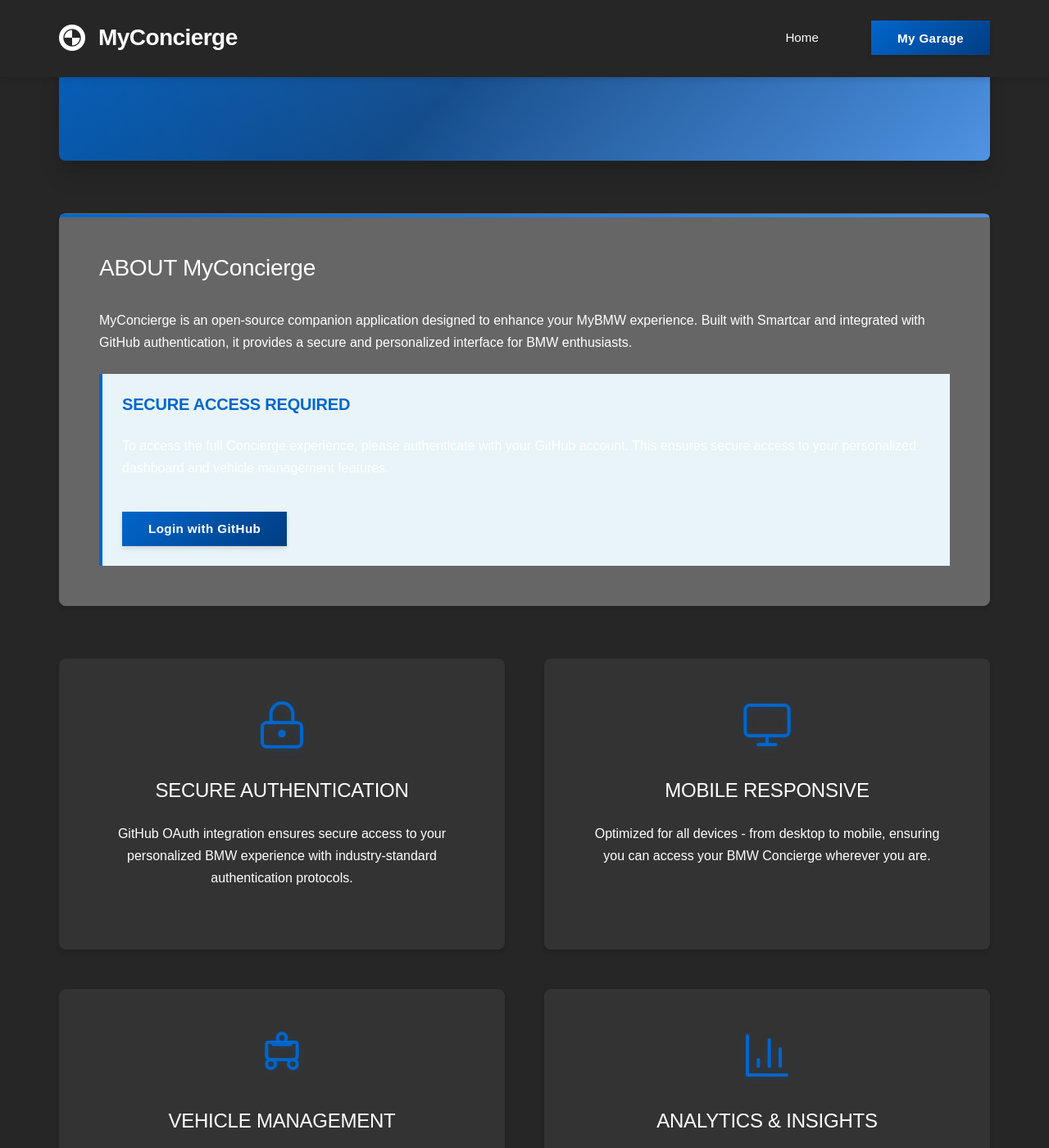
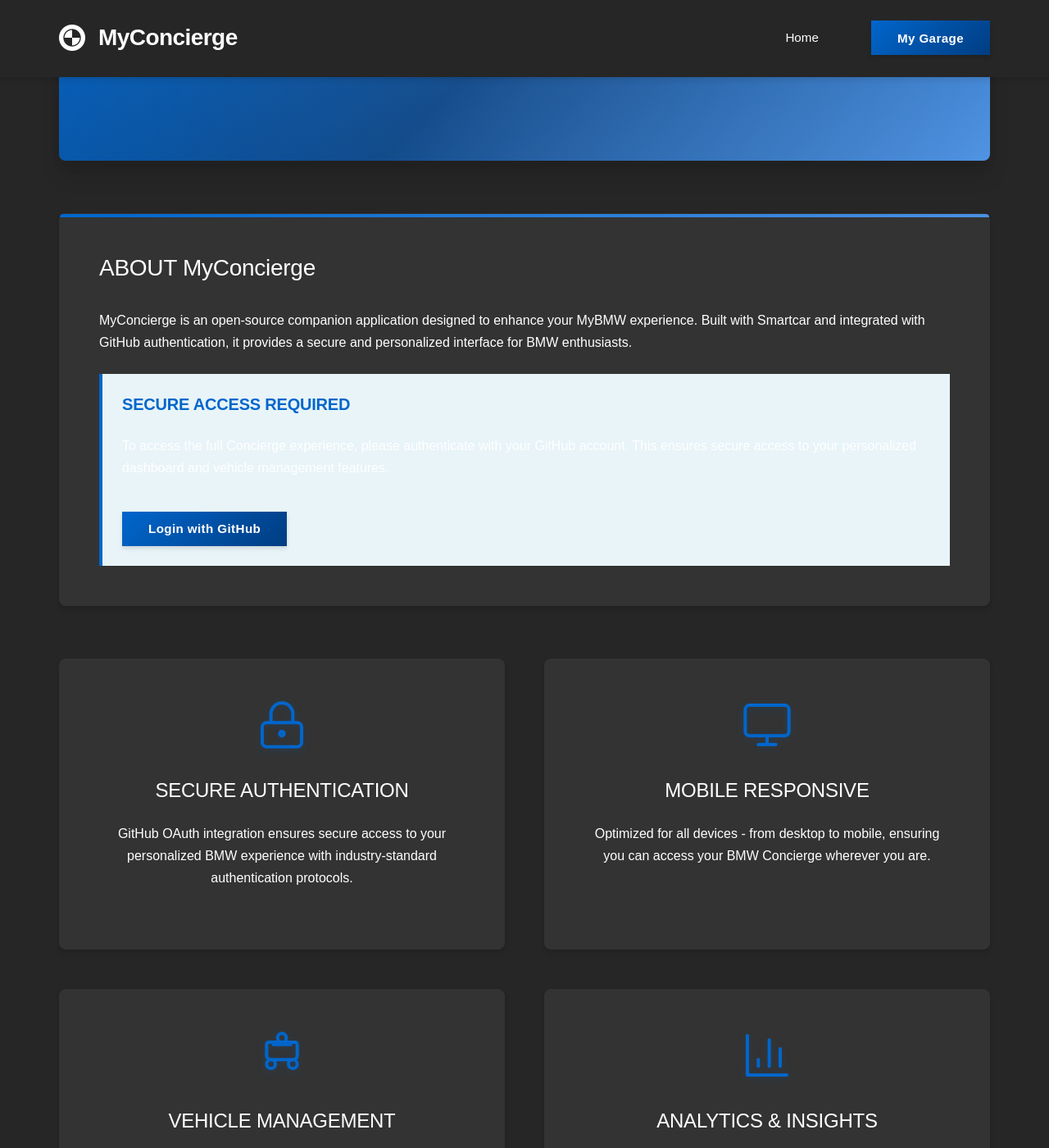
Before and after one commit to chatala1/BMW-Concierge, a Jekyll site: the page built from index.html, in a window 1280 px wide and 1400 px high, scrolled down 314 px. Shown: the whole window at 82% size. Built offline with Jekyll 4.4.1, drawn with Linux system fonts in a browser that asks for light colours; some web fonts are replaced.

Commit message:
Update style.css

```diff
--- a/assets/css/style.css
+++ b/assets/css/style.css
@@ -448,13 +448,13 @@
 
 /* Cards */
 .card {
-    background: var(--bmw-gray);
+    background: var(--bmw-dark-gray);
     color: var(--bmw-white);
     border-radius: var(--border-radius);
     padding: var(--spacing-xl);
     box-shadow: var(--shadow-md);
     margin-bottom: var(--spacing-xl);
-    border: 1px solid var(--bmw-gray);
+    border: 1px solid var(--bmw-dark-gray);
     transition: all var(--transition-base);
     position: relative;
 }
```
